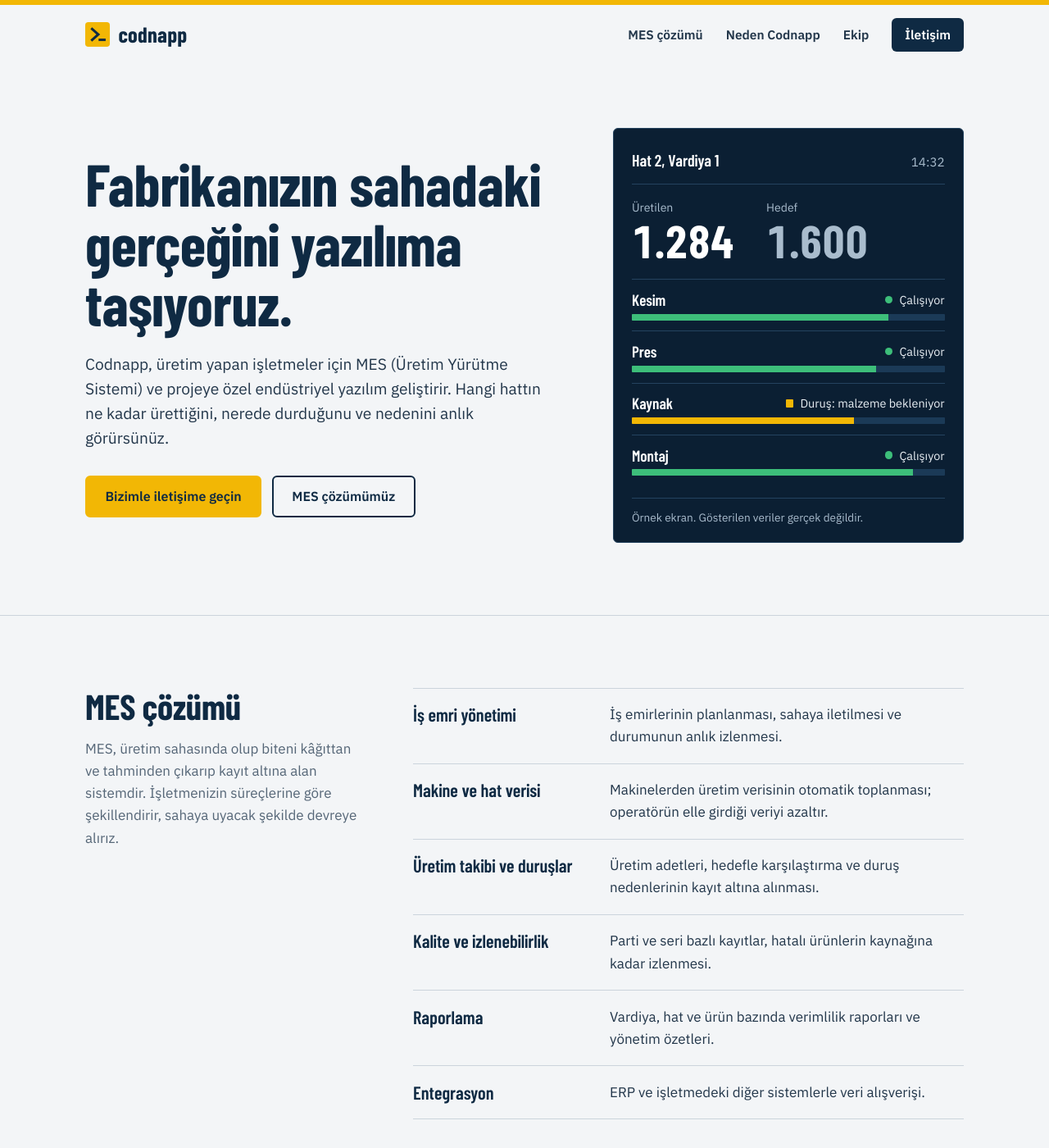
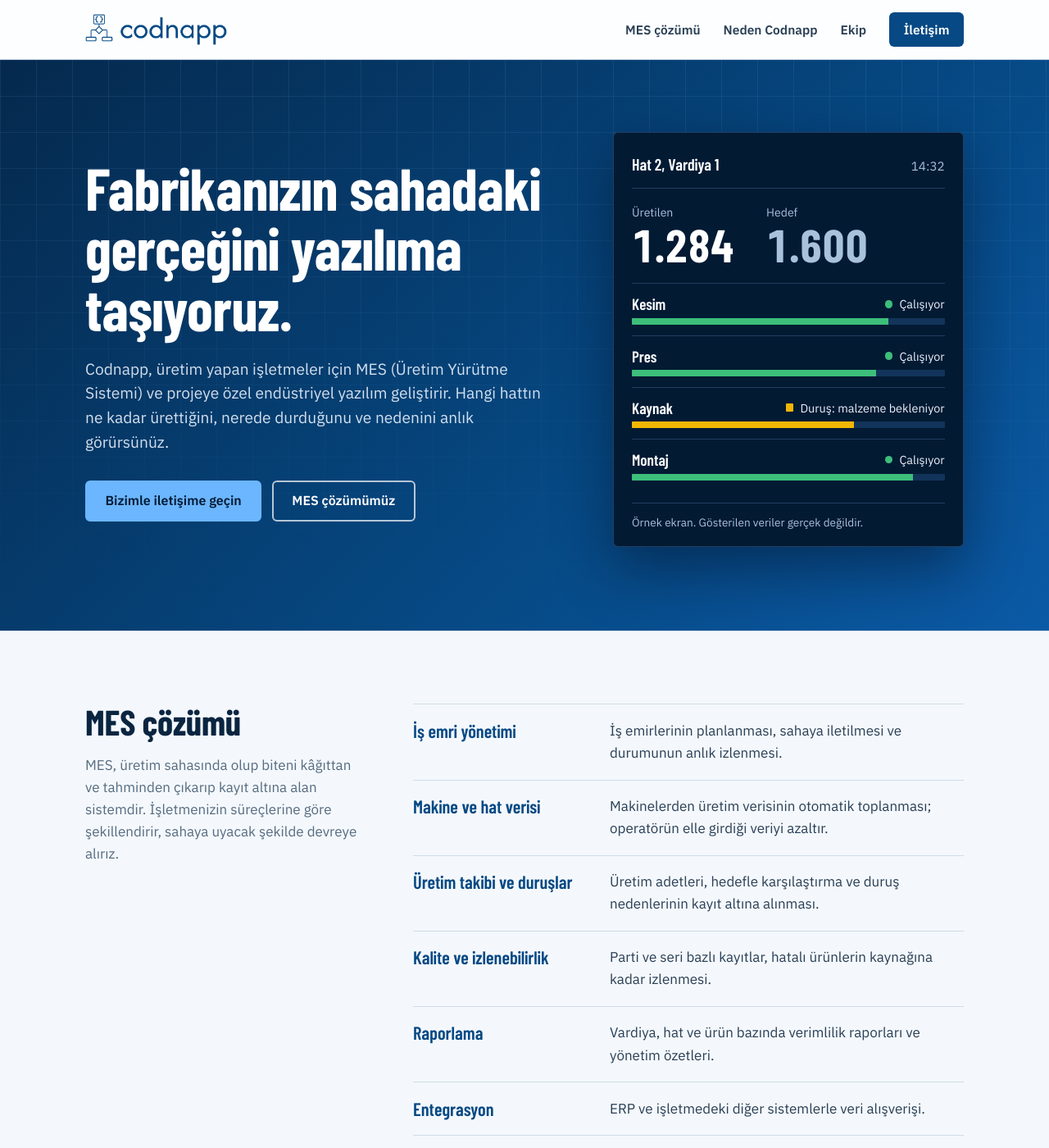
Before and after one commit to codnapp/codnapp-site, a Jekyll site: the page built from index.html, in a window 1280 px wide and 1400 px high. Shown: the whole window at 82% size. Built offline with Jekyll 4.4.1, drawn with Linux system fonts in a browser that asks for light colours.

Commit message:
Add files via upload

```diff
--- a/_layouts/default.html
+++ b/_layouts/default.html
@@ -6,7 +6,7 @@
   <title>{% if page.title %}{{ page.title }} | {% endif %}{{ site.title }}: {{ site.tagline }}</title>
   <meta name="description" content="{{ page.description | default: site.description | strip_newlines | strip }}">
   <link rel="canonical" href="{{ page.url | absolute_url }}">
-  <meta name="theme-color" content="#0F2A43">
+  <meta name="theme-color" content="#064984">
 
   <meta property="og:type" content="website">
   <meta property="og:locale" content="tr_TR">
@@ -14,11 +14,17 @@
   <meta property="og:title" content="{{ site.title }}: {{ site.tagline }}">
   <meta property="og:description" content="{{ site.description | strip_newlines | strip }}">
   <meta property="og:url" content="{{ page.url | absolute_url }}">
+  <meta property="og:image" content="{{ '/assets/img/og-image.png' | absolute_url }}">
+  <meta property="og:image:width" content="1200">
+  <meta property="og:image:height" content="630">
+  <meta name="twitter:card" content="summary_large_image">
 
-  <link rel="icon" type="image/svg+xml" href="{{ '/assets/favicon.svg' | relative_url }}">
+  <link rel="icon" type="image/png" sizes="64x64" href="{{ '/assets/favicon.png' | relative_url }}">
+  <link rel="apple-touch-icon" href="{{ '/assets/apple-touch-icon.png' | relative_url }}">
   <link rel="preload" href="{{ '/assets/fonts/barlow-condensed-latin-700-normal.woff2' | relative_url }}" as="font" type="font/woff2" crossorigin>
   <link rel="preload" href="{{ '/assets/fonts/ibm-plex-sans-latin-400-normal.woff2' | relative_url }}" as="font" type="font/woff2" crossorigin>
   <link rel="stylesheet" href="{{ '/assets/css/main.css' | relative_url }}">
+  <script>document.documentElement.classList.add("js");</script>
 
   <script type="application/ld+json">
   {
@@ -26,6 +32,7 @@
     "@type": "Organization",
     "name": "{{ site.title }}",
     "url": "{{ site.url }}{{ site.baseurl }}/",
+    "logo": "{{ '/assets/img/logo.png' | absolute_url }}",
     "description": "{{ site.description | strip_newlines | strip }}"{% if site.linkedin != "" %},
     "sameAs": ["{{ site.linkedin }}"]{% endif %}
   }
@@ -34,17 +41,18 @@
 <body>
   <a class="skip" href="#icerik">Ana içeriğe geç</a>
 
-  <header class="site-header">
+  <header class="site-header" data-header>
     <div class="wrap header-row">
       <a class="brand" href="{{ '/' | relative_url }}" aria-label="{{ site.title }} ana sayfa">
-        <svg class="brand-mark" viewBox="0 0 32 32" width="30" height="30" aria-hidden="true" focusable="false">
-          <rect width="32" height="32" rx="4" fill="#F2B705"/>
-          <path d="M9 9l8 7-8 7" fill="none" stroke="#0F2A43" stroke-width="3.2" stroke-linecap="square"/>
-          <path d="M19 23h6" stroke="#0F2A43" stroke-width="3.2" stroke-linecap="square"/>
-        </svg>
-        <span class="brand-name">codnapp</span>
+        <img class="brand-logo" src="{{ '/assets/img/logo.png' | relative_url }}" alt="{{ site.title }}" width="173" height="38">
       </a>
-      <nav class="nav" aria-label="Ana menü">
+
+      <button class="nav-toggle" type="button" aria-expanded="false" aria-controls="ana-menu" data-nav-toggle>
+        <span class="nav-toggle-bars" aria-hidden="true"></span>
+        <span class="sr-only">Menüyü aç/kapat</span>
+      </button>
+
+      <nav id="ana-menu" class="nav" aria-label="Ana menü" data-nav>
         <a href="#cozum">MES çözümü</a>
         <a href="#neden">Neden Codnapp</a>
         <a href="#ekip">Ekip</a>
@@ -59,7 +67,10 @@
 
   <footer class="site-footer">
     <div class="wrap footer-row">
-      <p>&copy; {{ 'now' | date: '%Y' }} {% if site.iletisim.resmi_unvan != "" %}{{ site.iletisim.resmi_unvan }}{% else %}{{ site.title }}{% endif %}{% if site.iletisim.vergi_dairesi_no != "" %}<br><span class="muted">{{ site.iletisim.vergi_dairesi_no }}</span>{% endif %}</p>
+      <div>
+        <img class="footer-logo" src="{{ '/assets/img/logo-white.png' | relative_url }}" alt="{{ site.title }}" width="140" height="31" loading="lazy">
+        <p>&copy; {{ 'now' | date: '%Y' }} {% if site.iletisim.resmi_unvan != "" %}{{ site.iletisim.resmi_unvan }}{% else %}{{ site.title }}{% endif %}{% if site.iletisim.vergi_dairesi_no != "" %}<br><span class="muted">{{ site.iletisim.vergi_dairesi_no }}</span>{% endif %}</p>
+      </div>
       {% if site.linkedin != "" %}<p><a href="{{ site.linkedin }}" rel="noopener" target="_blank">LinkedIn sayfamız</a></p>{% endif %}
     </div>
   </footer>
--- a/assets/css/main.css
+++ b/assets/css/main.css
@@ -31,24 +31,31 @@
 
 /* ---- Değişkenler ---- */
 :root{
-  --navy:#0F2A43;
-  --navy-deep:#0B1F33;
-  --navy-line:#24435F;
-  --text:#22364A;
-  --muted:#556677;
-  --paper:#F3F5F7;
-  --tint:#E6ECF1;
-  --line:#CBD4DC;
-  --yellow:#F2B705;
+  /* Logo mavisi #064984 temel alınmıştır */
+  --brand:#064984;
+  --brand-deep:#05294D;
+  --brand-night:#031A33;
+  --brand-mid:#0B5AA6;
+  --sky:#6BB6FF;
+  --ink:#0A2540;
+  --text:#2A3F55;
+  --muted:#566B80;
+  --paper:#F4F8FC;
+  --white:#FFFFFF;
+  --tint:#E8F0F8;
+  --line:#D0DCE8;
   --green:#3DBE7A;
-  --on-dark:#E9EFF4;
-  --on-dark-muted:#A9BCCD;
+  --amber:#F2B705;
+  --on-dark:#E9F2FC;
+  --on-dark-muted:#A8C2DC;
+  --dark-line:rgba(140,196,255,.22);
 
   --display:"Barlow Condensed","Arial Narrow",Arial,sans-serif;
   --body:"IBM Plex Sans",system-ui,-apple-system,"Segoe UI",Roboto,Arial,sans-serif;
 
   --radius:6px;
   --wrap:1120px;
+  --header-h:72px;
 }
 
 /* ---- Temel ---- */
@@ -57,46 +64,75 @@ html{-webkit-text-size-adjust:100%}
 @media (prefers-reduced-motion:no-preference){html{scroll-behavior:smooth}}
 body{margin:0;background:var(--paper);color:var(--text);font-family:var(--body);font-size:1.0625rem;line-height:1.6}
 img,svg{max-width:100%}
-a{color:var(--navy);text-underline-offset:.18em}
+a{color:var(--brand);text-underline-offset:.18em}
 a:hover{text-decoration-thickness:2px}
-:focus-visible{outline:3px solid var(--navy);outline-offset:3px;border-radius:2px}
-.board :focus-visible,.contact :focus-visible,.site-footer :focus-visible{outline-color:var(--yellow)}
+:focus-visible{outline:3px solid var(--brand-mid);outline-offset:3px;border-radius:2px}
+.hero :focus-visible,.board :focus-visible,.contact :focus-visible,.site-footer :focus-visible{outline-color:var(--sky)}
 .wrap{width:100%;max-width:var(--wrap);margin:0 auto;padding:0 1.5rem}
 .muted{color:var(--muted)}
+.sr-only{position:absolute;width:1px;height:1px;margin:-1px;padding:0;overflow:hidden;clip:rect(0,0,0,0);white-space:nowrap;border:0}
 
-h1,h2,h3{font-family:var(--display);font-weight:700;color:var(--navy);margin:0;letter-spacing:-.005em}
+h1,h2,h3{font-family:var(--display);font-weight:700;color:var(--ink);margin:0;letter-spacing:-.005em}
 p{margin:0 0 1rem}
+section[id]{scroll-margin-top:calc(var(--header-h) + 8px)}
 
-.skip{position:absolute;left:-999px;top:0;background:var(--yellow);color:var(--navy);padding:.6rem 1rem;font-weight:600;z-index:10}
+.skip{position:absolute;left:-999px;top:0;background:var(--sky);color:var(--brand-night);padding:.6rem 1rem;font-weight:600;z-index:100}
 .skip:focus{left:0}
 
-/* ---- Üst bar ---- */
-.site-header{border-top:6px solid var(--yellow);background:var(--paper)}
-.header-row{display:flex;align-items:center;justify-content:space-between;gap:1rem;padding-top:1rem;padding-bottom:1rem}
-.brand{display:inline-flex;align-items:center;gap:.65rem;text-decoration:none}
-.brand-name{font-family:var(--display);font-weight:700;font-size:1.65rem;line-height:1;color:var(--navy);letter-spacing:.01em}
+/* ---- Sabit üst bar ---- */
+.site-header{position:sticky;top:0;z-index:50;background:rgba(255,255,255,.92);border-bottom:1px solid var(--line);transition:box-shadow .2s ease,background-color .2s ease}
+@supports (backdrop-filter:blur(10px)) or (-webkit-backdrop-filter:blur(10px)){
+  .site-header{background:rgba(255,255,255,.82);-webkit-backdrop-filter:saturate(1.4) blur(12px);backdrop-filter:saturate(1.4) blur(12px)}
+}
+.site-header.is-scrolled{box-shadow:0 6px 24px rgba(5,41,77,.12);background:rgba(255,255,255,.96)}
+.header-row{display:flex;align-items:center;justify-content:space-between;gap:1rem;min-height:var(--header-h);flex-wrap:wrap}
+.brand{display:inline-flex;align-items:center;text-decoration:none;flex:none}
+.brand-logo{display:block;height:38px;width:auto;transition:height .2s ease}
+.site-header.is-scrolled .brand-logo{height:32px}
 .nav{display:flex;align-items:center;gap:1.75rem}
-.nav a{text-decoration:none;color:var(--text);font-weight:600;font-size:.97rem}
-.nav a:hover{color:var(--navy);text-decoration:underline;text-underline-offset:.3em;text-decoration-thickness:2px}
-.nav .nav-cta{background:var(--navy);color:#fff;padding:.5rem 1rem;border-radius:var(--radius)}
-.nav .nav-cta:hover{background:var(--navy-deep);color:#fff;text-decoration:none}
+.nav a{position:relative;text-decoration:none;color:var(--text);font-weight:600;font-size:.97rem;padding:.35rem 0}
+.nav a:not(.nav-cta)::after{content:"";position:absolute;left:0;right:0;bottom:-.1rem;height:2px;background:var(--brand-mid);transform:scaleX(0);transform-origin:left;transition:transform .2s ease}
+.nav a:not(.nav-cta):hover{color:var(--brand)}
+.nav a:not(.nav-cta):hover::after,.nav a.is-active::after{transform:scaleX(1)}
+.nav a.is-active{color:var(--brand)}
+.nav .nav-cta{background:var(--brand);color:#fff;padding:.55rem 1.1rem;border-radius:var(--radius)}
+.nav .nav-cta:hover{background:var(--brand-mid);color:#fff}
+.nav a.nav-cta.is-active{color:#fff}
+
+/* Mobil menü düğmesi (yalnızca JavaScript varsa ve dar ekranda görünür) */
+.nav-toggle{display:none;align-items:center;justify-content:center;width:44px;height:44px;margin-right:-.5rem;background:transparent;border:0;border-radius:var(--radius);cursor:pointer;color:var(--ink)}
+.nav-toggle-bars,.nav-toggle-bars::before,.nav-toggle-bars::after{display:block;width:22px;height:2px;background:currentColor;border-radius:1px;transition:transform .2s ease,background-color .2s ease}
+.nav-toggle-bars{position:relative}
+.nav-toggle-bars::before,.nav-toggle-bars::after{content:"";position:absolute;left:0}
+.nav-toggle-bars::before{top:-7px}
+.nav-toggle-bars::after{top:7px}
+.site-header.nav-open .nav-toggle-bars{background:transparent}
+.site-header.nav-open .nav-toggle-bars::before{transform:translateY(7px) rotate(45deg)}
+.site-header.nav-open .nav-toggle-bars::after{transform:translateY(-7px) rotate(-45deg)}
 
 /* ---- Hero ---- */
-.hero{padding:clamp(2.5rem,6vw,5rem) 0 clamp(3rem,7vw,5.5rem)}
-.hero-grid{display:grid;grid-template-columns:minmax(0,1.15fr) minmax(0,.85fr);gap:clamp(2rem,5vw,4.5rem);align-items:center}
+.hero{position:relative;color:var(--on-dark);padding:clamp(3rem,7vw,5.5rem) 0 clamp(3.5rem,8vw,6.5rem);background:linear-gradient(135deg,var(--brand-deep) 0%,var(--brand) 62%,var(--brand-mid) 100%);overflow:hidden}
+.hero::before{content:"";position:absolute;inset:0;background-image:linear-gradient(rgba(140,196,255,.10) 1px,transparent 1px),linear-gradient(90deg,rgba(140,196,255,.10) 1px,transparent 1px);background-size:44px 44px;-webkit-mask-image:linear-gradient(180deg,#000 0%,rgba(0,0,0,.15) 85%,transparent 100%);mask-image:linear-gradient(180deg,#000 0%,rgba(0,0,0,.15) 85%,transparent 100%);pointer-events:none}
+.hero-grid{position:relative;display:grid;grid-template-columns:minmax(0,1.15fr) minmax(0,.85fr);gap:clamp(2rem,5vw,4.5rem);align-items:center}
 h1{font-size:clamp(2.6rem,6vw,4.5rem);line-height:1.02}
+.hero h1{color:#fff}
 .h1-small{font-size:clamp(2rem,4vw,3rem)}
 .lead{font-size:1.2rem;line-height:1.55;color:var(--text);max-width:34em;margin-top:1.4rem}
+.hero .lead{color:rgba(233,242,252,.9)}
 .actions{display:flex;flex-wrap:wrap;gap:.8rem;margin-top:2rem}
-.btn{display:inline-block;font-family:var(--body);font-weight:600;font-size:1rem;text-decoration:none;padding:.85rem 1.4rem;border-radius:var(--radius);border:2px solid var(--navy);line-height:1.2}
-.btn-primary{background:var(--yellow);border-color:var(--yellow);color:var(--navy)}
-.btn-primary:hover{background:#FFC61F;border-color:#FFC61F}
-.btn-ghost{background:transparent;color:var(--navy)}
-.btn-ghost:hover{background:var(--navy);color:#fff}
+.btn{display:inline-block;font-family:var(--body);font-weight:600;font-size:1rem;text-decoration:none;padding:.85rem 1.4rem;border-radius:var(--radius);border:2px solid var(--brand);line-height:1.2;transition:background-color .15s ease,color .15s ease,border-color .15s ease}
+.btn-primary{background:var(--brand);border-color:var(--brand);color:#fff}
+.btn-primary:hover{background:var(--brand-mid);border-color:var(--brand-mid)}
+.btn-ghost{background:transparent;color:var(--brand)}
+.btn-ghost:hover{background:var(--brand);color:#fff}
+.hero .btn-primary{background:var(--sky);border-color:var(--sky);color:var(--brand-night)}
+.hero .btn-primary:hover{background:#94CBFF;border-color:#94CBFF}
+.hero .btn-ghost{color:#fff;border-color:rgba(255,255,255,.7)}
+.hero .btn-ghost:hover{background:#fff;border-color:#fff;color:var(--brand)}
 
 /* ---- Örnek vardiya ekranı ---- */
-.board{margin:0;background:var(--navy-deep);color:var(--on-dark);border:1px solid var(--navy-line);border-radius:var(--radius);padding:1.4rem 1.4rem 1.1rem}
-.board-head{display:flex;justify-content:space-between;align-items:baseline;border-bottom:1px solid var(--navy-line);padding-bottom:.8rem}
+.board{margin:0;background:var(--brand-night);color:var(--on-dark);border:1px solid var(--dark-line);border-radius:var(--radius);padding:1.4rem 1.4rem 1.1rem;box-shadow:0 28px 70px rgba(2,12,28,.45)}
+.board-head{display:flex;justify-content:space-between;align-items:baseline;border-bottom:1px solid var(--dark-line);padding-bottom:.8rem}
 .board-title{font-family:var(--display);font-weight:600;font-size:1.25rem;color:#fff}
 .board-clock{font-variant-numeric:tabular-nums;color:var(--on-dark-muted);font-size:.95rem}
 .board-total{display:flex;gap:2.5rem;padding:1.1rem 0 1.2rem}
@@ -104,17 +140,17 @@ h1{font-size:clamp(2.6rem,6vw,4.5rem);line-height:1.02}
 .board-number{display:block;font-family:var(--display);font-weight:700;font-size:clamp(2.6rem,5vw,3.5rem);line-height:1;color:#fff;font-variant-numeric:tabular-nums}
 .board-number-dim{color:var(--on-dark-muted)}
 .stations{list-style:none;margin:0;padding:0}
-.station{display:grid;grid-template-columns:1fr auto;gap:.35rem 1rem;padding:.8rem 0;border-top:1px solid var(--navy-line)}
+.station{display:grid;grid-template-columns:1fr auto;gap:.35rem 1rem;padding:.8rem 0;border-top:1px solid var(--dark-line)}
 .station-name{font-family:var(--display);font-weight:600;font-size:1.2rem;color:#fff;line-height:1.2}
 .station-state{display:inline-flex;align-items:center;gap:.5rem;font-size:.9rem;color:var(--on-dark);text-align:right;justify-content:flex-end}
 .dot{display:inline-block;width:.6rem;height:.6rem;border-radius:50%;background:var(--green);flex:none}
-.station[data-state="stop"] .dot{background:var(--yellow);border-radius:1px}
-.bar{grid-column:1 / -1;display:block;height:.5rem;background:#1B3A57;border-radius:1px;overflow:hidden}
+.station[data-state="stop"] .dot{background:var(--amber);border-radius:1px}
+.bar{grid-column:1 / -1;display:block;height:.5rem;background:#12345A;border-radius:1px;overflow:hidden}
 .bar-fill{display:block;height:100%;width:var(--w);background:var(--green);transform-origin:left center}
-.station[data-state="stop"] .bar-fill{background:var(--yellow)}
-.board-note{margin:.9rem 0 0;padding-top:.8rem;border-top:1px solid var(--navy-line);font-size:.85rem;color:var(--on-dark-muted)}
+.station[data-state="stop"] .bar-fill{background:var(--amber)}
+.board-note{margin:.9rem 0 0;padding-top:.8rem;border-top:1px solid var(--dark-line);font-size:.85rem;color:var(--on-dark-muted)}
 
-/* Tek seferlik açılış hareketi: JS varsa çubuklar dolar (main.js) */
+/* Tek seferlik açılış hareketi: çubuklar dolar (main.js) */
 @media (prefers-reduced-motion:no-preference){
   .js .bar-fill{transition:width 1.3s cubic-bezier(.2,.7,.2,1)}
   .js .pre .bar-fill{width:0}
@@ -133,42 +169,56 @@ h1{font-size:clamp(2.6rem,6vw,4.5rem);line-height:1.02}
 .rows{margin:0}
 .row,.reason{display:grid;grid-template-columns:minmax(0,13rem) minmax(0,1fr);gap:.25rem 2rem;padding:1.15rem 0;border-top:1px solid var(--line)}
 .row:last-child,.reason:last-child{border-bottom:1px solid var(--line)}
-.section-tint .row,.section-tint .reason{border-color:#BFCBD6}
-.row dt,.reason h3{font-family:var(--display);font-weight:600;font-size:1.4rem;line-height:1.2;color:var(--navy)}
+.section-tint .row,.section-tint .reason{border-color:#BCCDE0}
+.row dt,.reason h3{font-family:var(--display);font-weight:600;font-size:1.4rem;line-height:1.2;color:var(--brand)}
 .row dd{margin:0;max-width:34em}
 .reason p{margin:0;max-width:34em}
 
 .people{display:grid;grid-template-columns:repeat(2,minmax(0,1fr));gap:2rem}
-.person{border-top:4px solid var(--yellow);padding-top:1rem}
+.person{border-top:4px solid var(--brand);padding-top:1rem}
 .person-years{margin:0 0 .6rem;color:var(--muted);font-size:1rem}
-.person-num{font-family:var(--display);font-weight:700;font-size:4.25rem;line-height:.9;color:var(--navy);margin-right:.15rem}
+.person-num{font-family:var(--display);font-weight:700;font-size:4.25rem;line-height:.9;color:var(--brand);margin-right:.15rem}
 .person h3{font-size:1.6rem;line-height:1.15}
 .person-role{color:var(--muted);margin:.15rem 0 .8rem}
 
 /* ---- İletişim ---- */
-.contact{background:var(--navy);color:var(--on-dark);border-top:0}
+.contact{position:relative;background:linear-gradient(135deg,var(--brand-deep) 0%,var(--brand) 100%);color:var(--on-dark);border-top:0;overflow:hidden}
+.contact::before{content:"";position:absolute;inset:0;background-image:linear-gradient(rgba(140,196,255,.08) 1px,transparent 1px),linear-gradient(90deg,rgba(140,196,255,.08) 1px,transparent 1px);background-size:44px 44px;pointer-events:none}
+.contact .wrap{position:relative}
 .contact h2{color:#fff}
 .contact .split-head p{color:var(--on-dark-muted)}
-.contact a{color:var(--yellow)}
-.contact-item{display:grid;grid-template-columns:7rem minmax(0,1fr);gap:.25rem 1rem;margin:0;padding:1.05rem 0;border-top:1px solid var(--navy-line);font-size:1.15rem}
-.contact-item:last-child{border-bottom:1px solid var(--navy-line)}
+.contact a{color:var(--sky)}
+.contact-item{display:grid;grid-template-columns:7rem minmax(0,1fr);gap:.25rem 1rem;margin:0;padding:1.05rem 0;border-top:1px solid var(--dark-line);font-size:1.15rem}
+.contact-item:last-child{border-bottom:1px solid var(--dark-line)}
 .contact-label{color:var(--on-dark-muted);font-size:.95rem;padding-top:.2rem}
 .contact-item a{overflow-wrap:anywhere}
 
 /* ---- Altbilgi ---- */
-.site-footer{background:var(--navy-deep);color:var(--on-dark-muted);padding:1.6rem 0;font-size:.92rem}
+.site-footer{background:var(--brand-night);color:var(--on-dark-muted);padding:2rem 0;font-size:.92rem}
 .site-footer p{margin:0}
 .site-footer a{color:var(--on-dark)}
 .site-footer .muted{color:var(--on-dark-muted)}
-.footer-row{display:flex;flex-wrap:wrap;justify-content:space-between;gap:.8rem 2rem}
+.footer-logo{display:block;height:31px;width:auto;margin-bottom:.9rem}
+.footer-row{display:flex;flex-wrap:wrap;justify-content:space-between;align-items:flex-end;gap:1rem 2rem}
 
 /* ---- Duyarlı düzen ---- */
 @media (max-width:920px){
   .hero-grid,.split{grid-template-columns:minmax(0,1fr)}
   .split-head p{max-width:34em}
 }
+@media (max-width:820px){
+  :root{--header-h:64px}
+  .brand-logo{height:34px}
+  .site-header.is-scrolled .brand-logo{height:30px}
+  .js .nav-toggle{display:inline-flex}
+  .js .nav{display:none;position:absolute;top:100%;left:0;right:0;flex-direction:column;align-items:stretch;gap:0;padding:.5rem 1.5rem 1.25rem;background:#fff;border-bottom:1px solid var(--line);box-shadow:0 18px 30px rgba(5,41,77,.14)}
+  .js .site-header.nav-open .nav{display:flex}
+  .js .nav a{padding:.9rem 0;border-bottom:1px solid var(--line);font-size:1.05rem}
+  .js .nav a:not(.nav-cta)::after{display:none}
+  .js .nav .nav-cta{margin-top:1rem;text-align:center;border-bottom:0;padding:.85rem 1.1rem}
+  .nav{gap:1rem 1.25rem}
+}
 @media (max-width:640px){
-  .nav a:not(.nav-cta){display:none}
   .row,.reason{grid-template-columns:minmax(0,1fr)}
   .people{grid-template-columns:minmax(0,1fr)}
   .contact-item{grid-template-columns:minmax(0,1fr)}
--- a/assets/js/main.js
+++ b/assets/js/main.js
@@ -1,18 +1,68 @@
-/* Codnapp - tek seferlik açılış hareketi.
-   JavaScript kapalıysa ya da hareket azaltma tercih edilmişse ekran
-   doğrudan son değerleriyle görünür. */
+/* Codnapp - sayfa davranışları:
+   1) üst barın kaydırınca gölge alması, 2) mobil menü, 3) aktif bölüm vurgusu,
+   4) hero'daki örnek ekranın tek seferlik açılış hareketi.
+   JavaScript kapalıysa site yine tam okunur ve çalışır. */
 (function () {
+  var header = document.querySelector("[data-header]");
+  var toggle = document.querySelector("[data-nav-toggle]");
+  var nav = document.querySelector("[data-nav]");
+
+  /* 1) Kaydırınca üst bara gölge */
+  function onScroll() {
+    if (!header) return;
+    header.classList.toggle("is-scrolled", window.scrollY > 8);
+  }
+  onScroll();
+  window.addEventListener("scroll", onScroll, { passive: true });
+
+  /* 2) Mobil menü */
+  function setMenu(open) {
+    if (!header || !toggle) return;
+    header.classList.toggle("nav-open", open);
+    toggle.setAttribute("aria-expanded", open ? "true" : "false");
+  }
+  if (toggle && nav) {
+    toggle.addEventListener("click", function () {
+      setMenu(!header.classList.contains("nav-open"));
+    });
+    nav.addEventListener("click", function (e) {
+      if (e.target.closest("a")) setMenu(false);
+    });
+    document.addEventListener("keydown", function (e) {
+      if (e.key === "Escape") { setMenu(false); toggle.focus(); }
+    });
+    window.addEventListener("resize", function () {
+      if (window.innerWidth > 820) setMenu(false);
+    });
+  }
+
+  /* 3) Hangi bölümdeysen menüde o bağlantı vurgulanır */
+  if (nav && "IntersectionObserver" in window) {
+    var links = Array.prototype.slice.call(nav.querySelectorAll('a[href^="#"]'));
+    var map = {};
+    links.forEach(function (a) { map[a.getAttribute("href").slice(1)] = a; });
+    var sections = Object.keys(map).map(function (id) { return document.getElementById(id); }).filter(Boolean);
+    var io = new IntersectionObserver(function (entries) {
+      entries.forEach(function (en) {
+        if (!en.isIntersecting) return;
+        links.forEach(function (a) { a.classList.remove("is-active"); });
+        var a = map[en.target.id];
+        if (a) a.classList.add("is-active");
+      });
+    }, { rootMargin: "-35% 0px -55% 0px", threshold: 0 });
+    sections.forEach(function (s) { io.observe(s); });
+    window.addEventListener("scroll", function () {
+      if (window.scrollY < 120) links.forEach(function (a) { a.classList.remove("is-active"); });
+    }, { passive: true });
+  }
+
+  /* 4) Örnek ekran açılış hareketi (hareket azaltma tercih edilmişse atlanır) */
   var reduce = window.matchMedia && window.matchMedia("(prefers-reduced-motion: reduce)").matches;
-  if (reduce) return;
-
-  var root = document.documentElement;
   var board = document.querySelector(".board");
   var counter = document.querySelector("[data-count]");
-  if (!board || !counter) return;
+  if (reduce || !board || !counter) return;
 
-  root.classList.add("js");
   board.classList.add("pre");
-
   var target = parseInt(counter.getAttribute("data-count"), 10);
   var fmt = function (n) { return n.toLocaleString("tr-TR"); };
   counter.textContent = "0";
@@ -29,7 +79,5 @@
     }
     requestAnimationFrame(step);
   }
-
-  // İki kare bekle ki başlangıç durumu çizilsin, sonra animasyonu başlat.
   requestAnimationFrame(function () { requestAnimationFrame(start); });
 })();
```
Also changed, not shown: assets/apple-touch-icon.png (added), assets/favicon.png (added), assets/img/logo-white.png (added), assets/img/logo.png (added), assets/img/og-image.png (added).
